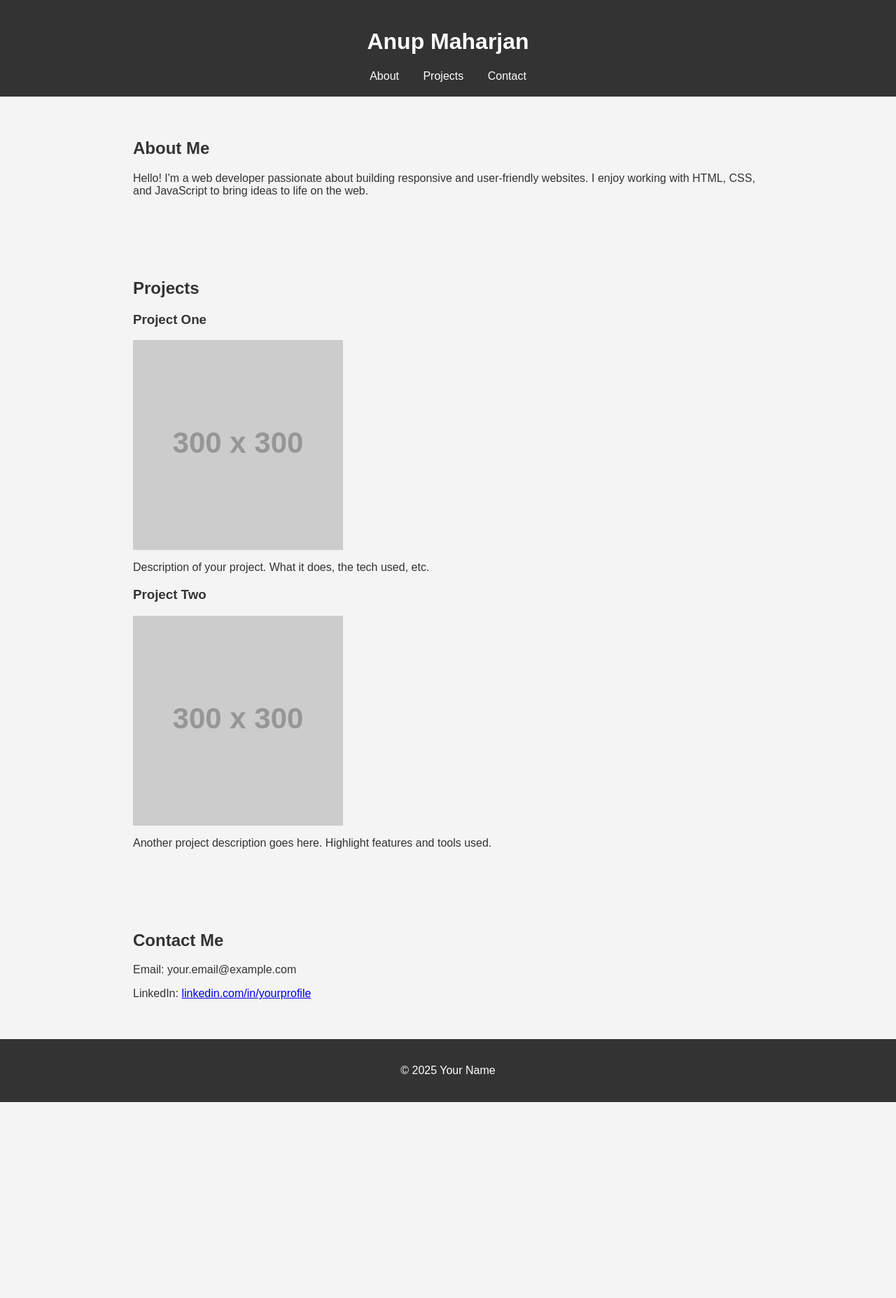
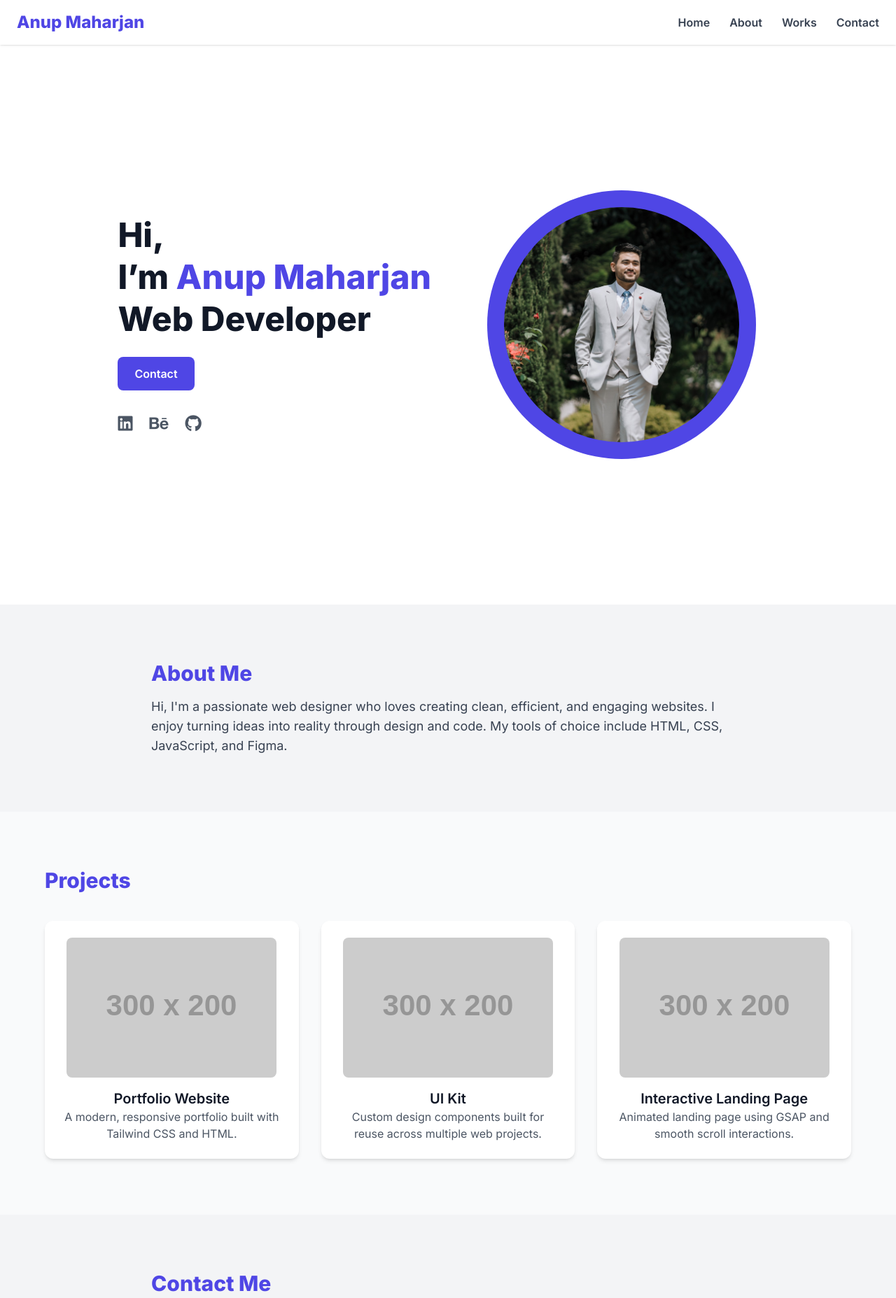
Before and after one commit to Anup6452/anup-portfolio, a plain HTML site: page index.html in a window 1280 px wide. Shown: the top 1855 px of the page at 70% size. Before the commit the page ends 1575 px from the top, so only its background shows below. Drawn offline with nearby package versions, Linux system fonts and the light colour scheme; placeholder pictures from the web are drawn by us.

Commit message:
White BG

```diff
--- a/index.html
+++ b/index.html
@@ -1,85 +1,103 @@
 <!DOCTYPE html>
 <html lang="en">
   <head>
-    <meta charset="UTF-8">
-    <meta name="viewport" content="width=device-width, initial-scale=1.0">
-    <title>My Portfolio</title>
+    <meta charset="UTF-8" />
+    <meta name="viewport" content="width=device-width, initial-scale=1.0" />
+    <title>Anup Maharjan | Portfolio</title>
+    <script src="https://cdn.tailwindcss.com"></script>
+    <link href="https://fonts.googleapis.com/css2?family=Inter:wght@400;600;800&display=swap" rel="stylesheet">
     <style>
       body {
-            font-family: Arial, sans-serif;
-            margin: 0;
-            padding: 0;
-            background-color: #f4f4f4;
-            color: #333;
-        }
-        header {
-            background-color: #333;
-            color: #fff;
-            padding: 20px 0;
-            text-align: center;
-        }
-        nav a {
-            margin: 0 15px;
-            color: #fff;
-            text-decoration: none;
-        }
-        .section {
-            padding: 40px 20px;
-            max-width: 900px;
-            margin: auto;
-        }
-        .projects img {
-            width: 100%;
-            max-width: 300px;
-            height: auto;
-            display: block;
-            margin-bottom: 10px;
-        }
-        footer {
-            text-align: center;
-            padding: 20px;
-            background-color: #333;
-            color: #fff;
+        font-family: 'Inter', sans-serif;
       }
     </style>
   </head>
-<body>
-    <header>
-        <h1>Anup Maharjan</h1>
-        <nav>
-            <a href="#about">About</a>
-            <a href="#projects">Projects</a>
-            <a href="#contact">Contact</a>
+  <body class="bg-gray-100 text-gray-900">
+    <!-- Navigation Bar -->
+    <header class="bg-white shadow sticky top-0 z-50">
+      <div class="max-w-7xl mx-auto px-6 py-4 flex justify-between items-center">
+        <div class="text-2xl font-bold text-indigo-600">Anup Maharjan</div>
+        <nav class="space-x-6 font-semibold text-gray-700">
+          <a href="#" class="hover:text-indigo-600">Home</a>
+          <a href="#about" class="hover:text-indigo-600">About</a>
+          <a href="#projects" class="hover:text-indigo-600">Works</a>
+          <a href="#contact" class="hover:text-indigo-600">Contact</a>
         </nav>
+      </div>
     </header>
 
-    <section id="about" class="section">
-        <h2>About Me</h2>
-        <p>Hello! I'm a web developer passionate about building responsive and user-friendly websites. I enjoy working with HTML, CSS, and JavaScript to bring ideas to life on the web.</p>
-    </section>
+    <!-- Hero Section -->
+    <section class="min-h-screen bg-white flex items-center justify-center">
+      <div class="max-w-7xl mx-auto px-6 py-16 grid grid-cols-1 md:grid-cols-2 gap-12 items-center">
+        <div>
+          <h1 class="text-5xl font-bold leading-tight mb-6">
+            Hi,<br />
+            I’m <span class="text-indigo-600">Anup Maharjan</span><br />
+            Web Developer
+          </h1>
+          <a href="#contact" class="inline-block bg-indigo-600 text-white px-6 py-3 rounded-lg font-semibold hover:bg-indigo-700 transition">Contact</a>
 
-    <section id="projects" class="section projects">
-        <h2>Projects</h2>
-        <div>
-            <h3>Project One</h3>
-            <img src="https://via.placeholder.com/300" alt="Project One">
-            <p>Description of your project. What it does, the tech used, etc.</p>
+          <div class="flex space-x-6 mt-8 text-2xl">
+            <a href="#" class="text-gray-600 hover:text-indigo-600"><i class="fab fa-linkedin"></i></a>
+            <a href="#" class="text-gray-600 hover:text-indigo-600"><i class="fab fa-behance"></i></a>
+            <a href="#" class="text-gray-600 hover:text-indigo-600"><i class="fab fa-github"></i></a>
           </div>
-        <div>
-            <h3>Project Two</h3>
-            <img src="https://via.placeholder.com/300" alt="Project Two">
-            <p>Another project description goes here. Highlight features and tools used.</p>
+        </div>
+        <div class="relative">
+          <div class="w-full max-w-sm mx-auto rounded-full overflow-hidden bg-indigo-600 p-6">
+            <img src="Anup.jpg" alt="Profile" class="rounded-full" />
+          </div>
+        </div>
       </div>
     </section>
 
-    <section id="contact" class="section">
-        <h2>Contact Me</h2>
-        <p>Email: your.email@example.com</p>
-        <p>LinkedIn: <a href="https://linkedin.com/in/yourprofile">linkedin.com/in/yourprofile</a></p>
+    <!-- About Section -->
+    <section id="about" class="max-w-4xl mx-auto py-20 px-6">
+      <h2 class="text-3xl font-bold text-indigo-600 mb-4">About Me</h2>
+      <p class="text-lg text-gray-700">
+        Hi, I'm a passionate web designer who loves creating clean, efficient, and engaging websites.
+        I enjoy turning ideas into reality through design and code. My tools of choice include HTML, CSS, JavaScript, and Figma.
+      </p>
     </section>
 
-    <footer>
-        <p>&copy; 2025 Your Name</p>
+    <!-- Projects Section -->
+    <section id="projects" class="bg-gray-50 py-20 px-6">
+      <div class="max-w-6xl mx-auto">
+        <h2 class="text-3xl font-bold text-indigo-600 mb-10">Projects</h2>
+        <div class="grid gap-8 grid-cols-1 md:grid-cols-2 lg:grid-cols-3">
+          <div class="bg-white p-6 rounded-xl shadow-md text-center">
+            <img src="https://via.placeholder.com/300x200" alt="Project One" class="rounded-lg mb-4 mx-auto">
+            <h3 class="text-xl font-semibold">Portfolio Website</h3>
+            <p class="text-gray-600">A modern, responsive portfolio built with Tailwind CSS and HTML.</p>
+          </div>
+          <div class="bg-white p-6 rounded-xl shadow-md text-center">
+            <img src="https://via.placeholder.com/300x200" alt="Project Two" class="rounded-lg mb-4 mx-auto">
+            <h3 class="text-xl font-semibold">UI Kit</h3>
+            <p class="text-gray-600">Custom design components built for reuse across multiple web projects.</p>
+          </div>
+          <div class="bg-white p-6 rounded-xl shadow-md text-center">
+            <img src="https://via.placeholder.com/300x200" alt="Project Three" class="rounded-lg mb-4 mx-auto">
+            <h3 class="text-xl font-semibold">Interactive Landing Page</h3>
+            <p class="text-gray-600">Animated landing page using GSAP and smooth scroll interactions.</p>
+          </div>
+        </div>
+      </div>
+    </section>
+
+    <!-- Contact Section -->
+    <section id="contact" class="max-w-4xl mx-auto py-20 px-6">
+      <h2 class="text-3xl font-bold text-indigo-600 mb-4">Contact Me</h2>
+      <p class="text-lg text-gray-700">Email: <a href="mailto:anupmaharjan998@gmail.com" class="text-indigo-600 hover:underline">anupmaharjan998@gmail.com</a></p>
+      <p class="text-lg text-gray-700">LinkedIn: <a href="https://www.linkedin.com/in/anup-maharjan2055/" class="text-indigo-600 hover:underline" target="_blank">anup-maharjan2055</a></p>
+      <p class="text-lg text-gray-700">GitHub: <a href="https://github.com/Anup6452" class="text-indigo-600 hover:underline" target="_blank">github.com/Anup6452</a></p>
+    </section>
+
+    <!-- Footer -->
+    <footer class="bg-indigo-600 text-white text-center py-6">
+      <p>&copy; 2025 Anup Maharjan. All rights reserved.</p>
     </footer>
+
+    <!-- Font Awesome for icons -->
+    <script src="https://kit.fontawesome.com/a076d05399.js" crossorigin="anonymous"></script>
   </body>
 </html>
```
Also changed, not shown: Anup.jpg (added). Lines whose indentation alone changed are shown as unchanged.
